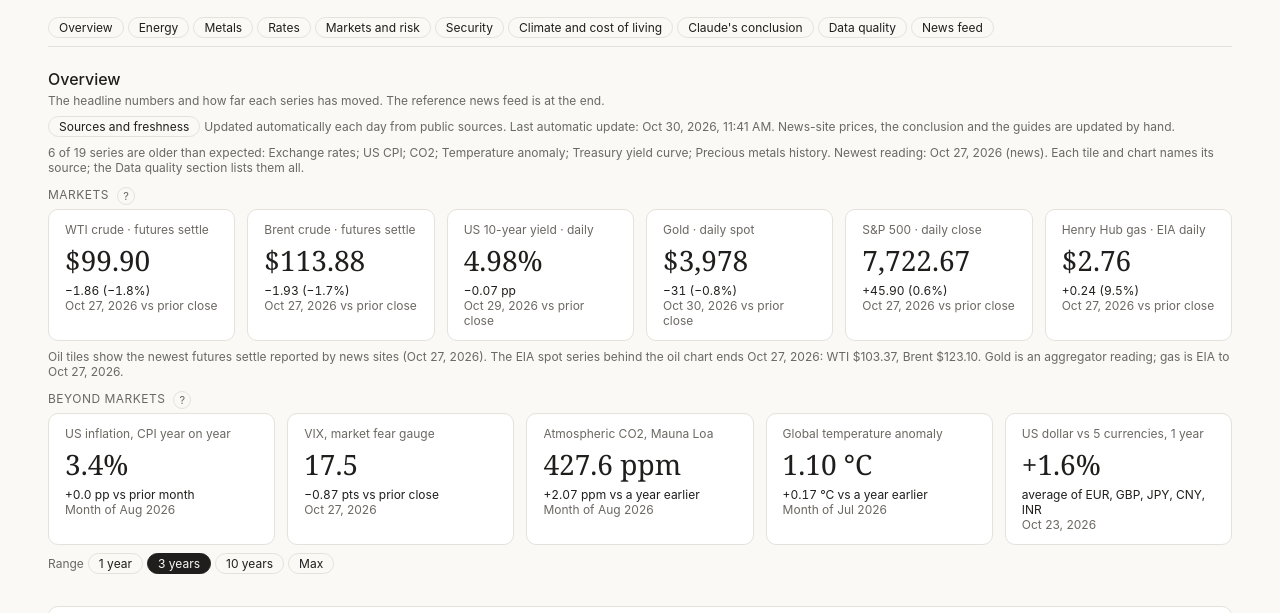
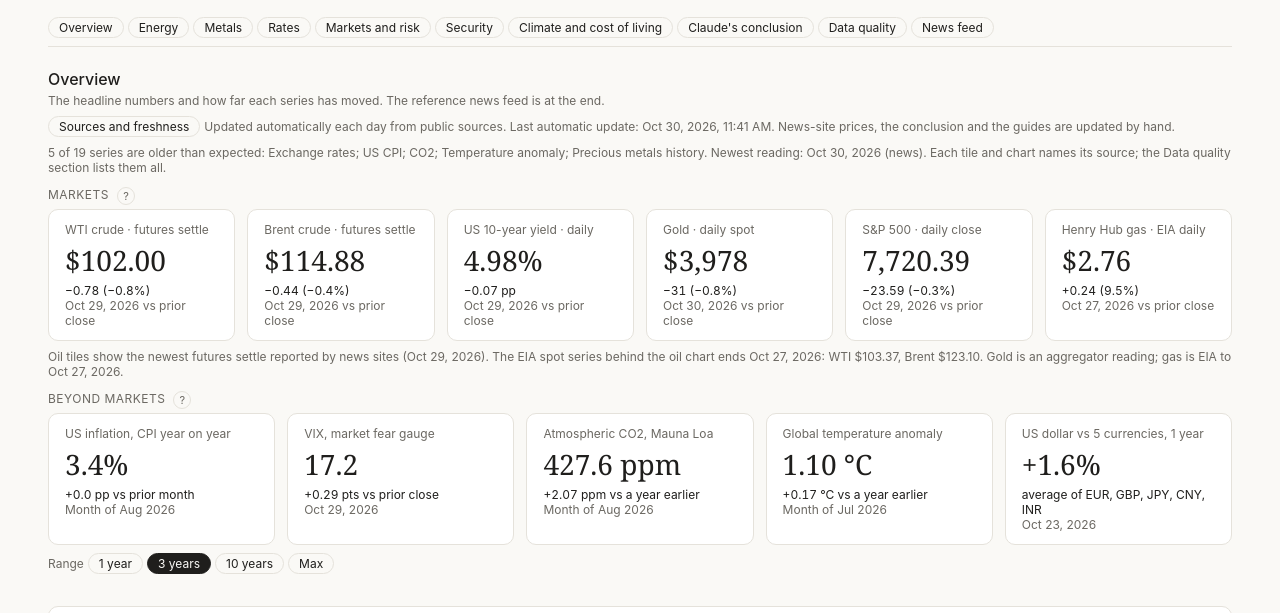
Before and after one commit to jaisunh2o/market-monitor, a plain HTML site: page site/index.html in a window 1280 px wide. Shown: the part 114-727 px from the top of the page. Drawn offline with Linux system fonts and the light colour scheme.

Commit message:
Add files via upload

```diff
--- a/site/data/claude_conclusion.json
+++ b/site/data/claude_conclusion.json
@@ -2,49 +2,49 @@
 {
 "theme": "0 Bottom line",
 "headline": "An energy-supply shock on top of 5% long yields",
-"analysis": "Three things dominate this page: WTI spot 88% above where the year started, a 10-year yield of about 5% against CPI inflation of 3.4%, and a record 65 armed conflicts. They are linked in the data, but loosely. Oil moves with yields and against stocks, gold has followed yields rather than conflict, and equities have so far absorbed both, with the S&P 500 under 2% below its record close.",
+"analysis": "Three things dominate this page: WTI spot 80% above where the year started, a 10-year yield of about 5% against CPI inflation of 3.4%, and a record 65 armed conflicts. They are linked in the data, but loosely. Oil moves with yields and against stocks, gold has followed yields rather than conflict, and equities have so far absorbed both, with the S&P 500 under 2% below its record close.",
 "evidence": "Scorecard; headline tiles; conflict cards; news panel",
 "confidence": "Medium"
 },
 {
 "theme": "1 Oil",
 "headline": "Oil is the transmission channel",
-"analysis": "WTI averaged 58.0 in December 2025, 91.4 in March and 102.1 in May, dipped to 80.5 in July and was back at 97.3 in September. The Brent minus WTI spot spread is 7.33 dollars, wider than on 85% of days since 2016 (median 3.96), and the futures gap on 27 Oct was 13.98 (Brent 113.88, WTI 99.90). That pattern fits a supply-risk premium on seaborne crude; news reports tie Brent to Middle East attacks on Saudi infrastructure. I have not tested causation.",
+"analysis": "WTI averaged 58.0 in December 2025, 91.4 in March and 102.1 in May, dipped to 80.5 in July and was back at 97.3 in September; October so far averages 101.4. The EIA spot spread between dated Brent and WTI was 19.73 dollars on 27 Oct (Brent 123.10, WTI 103.37; FRED confirms the Brent figure), wider than on 99% of days since 2016 (median 3.96). Dated Brent is a physical price, and it sat about 9 dollars above the December Brent futures settle of 113.88 that day, so the physical market is paying a large premium for prompt barrels. On the futures basis the Brent minus WTI gap was 12.88 on 29 Oct (114.88 and 102.00). That pattern fits a supply-risk premium on seaborne crude; news reports tie Brent to Middle East attacks on Saudi infrastructure and, on 29 Oct, to reports that a top US commander briefed President Trump on military options for Iran. I have not tested causation.",
 "evidence": "Oil chart; Brent minus WTI chart; scorecard; news panel",
 "confidence": "Medium"
 },
 {
 "theme": "2 Oil and rates",
 "headline": "Oil and yields move together, but only loosely",
-"analysis": "The correlation of monthly changes is +0.31 over 60 months and +0.40 over the last 12, so oil explains roughly 10% to 16% of yield moves. Oil this month barely predicts next month's yield change (+0.17), so the link is coincident, not a lead. CPI inflation fell from 4.25% in May to 3.4% in August and has flattened, but the September oil average was 16% above August's, a risk to the next prints.",
+"analysis": "The correlation of monthly changes is +0.31 over 60 months and +0.40 over the last 12, so oil explains roughly 10% to 16% of yield moves. Oil this month barely predicts next month's yield change (+0.17), so the link is coincident, not a lead. CPI inflation fell from 4.25% in May to 3.4% in August and has flattened, but the September oil average was 16% above August's, a risk to the next prints. The Fed's preferred gauge, PCE, rose 3.6% year on year in September (Yahoo Finance).",
 "evidence": "Correlation table; rolling correlation; CPI chart",
 "confidence": "Medium"
 },
 {
 "theme": "3 Oil and stocks",
 "headline": "Stocks look more oil-sensitive lately",
-"analysis": "The oil and S&P 500 correlation moved from -0.14 over 60 months to -0.44 over the last 12 (24-month: -0.13). That is only 12 observations, so read it as a direction. Even so, the S&P 500 closed at 7,722.67 on 27 Oct, 1.2% below its 6 Oct record close of 7,818.93, and the VIX at 17.52 sits inside its 52-week range of 13.38 to 35.30.",
+"analysis": "The oil and S&P 500 correlation moved from -0.14 over 60 months to -0.44 over the last 12 (24-month: -0.13). That is only 12 observations, so read it as a direction. Even so, the S&P 500 closed at 7,720.39 on 29 Oct, 1.3% below its 6 Oct record close of 7,818.93, and the VIX at 17.20 sits inside its 52-week range of 13.38 to 35.30. The Nasdaq fell 1.4% that day as Alphabet dropped about 12.6% on AI-spending worries.",
 "evidence": "Correlation table; S&P and VIX charts; news panel",
 "confidence": "Low to medium"
 },
 {
 "theme": "4 Gold",
 "headline": "Gold has traded as a rates asset, not a conflict hedge",
-"analysis": "Gold's correlation with the 10-year yield is -0.29 over 60 months and -0.40 over 12, against 0.00 and -0.09 with oil and +0.14 and +0.11 with stocks. Spot gold is 17.8% below its Q1 2026 average despite record conflict. The dollar is up against EUR (3.7%), JPY (2.7%) and INR (8.1%) over a year but flat to GBP (-0.4%) and down against CNY (-6.3%), so I would not lean on a dollar explanation.",
+"analysis": "Gold's correlation with the 10-year yield is -0.29 over 60 months and -0.40 over 12, against 0.00 and -0.09 with oil and +0.14 and +0.11 with stocks. Spot gold is 18.4% below its Q1 2026 average (30 Oct, partial day) despite record conflict. The dollar is up against EUR (3.7%), JPY (2.7%) and INR (8.1%) over a year but flat to GBP (-0.4%) and down against CNY (-6.3%), so I would not lean on a dollar explanation.",
 "evidence": "Correlation table; gold charts; FX card",
 "confidence": "Medium"
 },
 {
 "theme": "5 Other metals",
 "headline": "Industrial-leaning metals are falling harder than gold",
-"analysis": "Against Q1 2026 averages, silver is down 36.4%, platinum 31.7% and gold 17.8%; palladium is down 18.9% since 27 Sep. The gold to silver ratio rose from 58.0 in Q1 2026 to 75.1. That is consistent with weaker industrial demand or a positioning unwind in silver; the data cannot separate the two.",
+"analysis": "Against Q1 2026 averages, silver is down 39.9%, platinum 34.6% and gold 18.4%; palladium is down 22.2% since 27 Sep. The gold to silver ratio rose from 58.0 in Q1 2026 to 78.8. That is consistent with weaker industrial demand or a positioning unwind in silver; the data cannot separate the two.",
 "evidence": "Metals charts; gold to silver ratio",
 "confidence": "Low to medium"
 },
 {
 "theme": "6 Real rates and the curve",
 "headline": "Real yields are firm, the curve is not inverted",
-"analysis": "The approximate real 10-year yield (10-year minus CPI) was 1.28 points in August, higher than 68% of months since 2006 but far below the 5.66 peak of July 2009. If inflation holds at 3.4%, September's 4.99% implies about 1.6. The 10-year auction yield rose from 4.580% in July to 5.300% in October (+72 basis points), and the 26 Oct 2-year auction covered 2.59 times against an average of 2.64. The 27 Oct 5-year auction cleared at 4.845% with a cover of 2.33, close to its recent average of about 2.3. With the 10-year 0.31 points above the 2-year (FRED, 23 Oct), the curve points to inflation and term-premium pressure rather than imminent recession. Reuters reports the Fed raised rates last month and markets price at least two more hikes by mid-2027.",
+"analysis": "The approximate real 10-year yield (10-year minus CPI) was 1.28 points in August, higher than 68% of months since 2006 but far below the 5.66 peak of July 2009. If inflation holds at 3.4%, September's 4.99% implies about 1.6. The 10-year auction yield rose from 4.580% in July to 5.300% in October (+72 basis points), and the 26 Oct 2-year auction covered 2.59 times against an average of 2.64. The 27 Oct 5-year auction cleared at 4.845% with a cover of 2.33, and the 29 Oct 7-year at 4.894% with a cover of 2.46 against an average of 2.49, which is in line (coupon 4.875%). With the 10-year 0.37 points above the 2-year (Treasury, 29 Oct), the curve points to inflation and term-premium pressure rather than imminent recession. The Fed held at 3.75% to 4.00% on 28 Oct with two members voting for a hike, after raising rates last month, and traders expect tightening to resume in December (Bloomberg).",
 "evidence": "Real yield chart; yield curve; auction table and trend",
 "confidence": "Medium"
 },
@@ -72,14 +72,14 @@
 {
 "theme": "10 What to watch",
 "headline": "Near-term triggers",
-"analysis": "The Fed decision on 28 Oct, with a hold widely expected; the 7-year auction on 29 Oct; whether the 10-year holds below 5%; the gap between oil futures and spot; and whether stocks' oil sensitivity persists. A break in the gold and yield relationship would also change the read on gold.",
+"analysis": "The US midterm elections on 3 Nov and the Treasury's refunding announcement on 4 Nov; Brent's expiring December contract on 30 Oct and the roll to January, which will show as a jump in the oil chart; reports of possible US military action against Iran after the midterms; the December Fed meeting, where a hike is expected; whether the 10-year stays below 5%; and whether stocks' oil sensitivity persists. A break in the gold and yield relationship would also change the read on gold.",
 "evidence": "News panel; rates section",
 "confidence": "Medium"
 },
 {
 "theme": "11 How far to trust this",
 "headline": "Limits of the evidence",
-"analysis": "The correlations use monthly changes over 60 and 12 observations and do not prove causes. The oil spot series ends 20 Oct while the tiles use futures. Metals daily data comes from an aggregator. Several series have a single source (see Data quality). I have not seen the dashboard render.",
+"analysis": "The correlations use monthly changes over 60 and 12 observations and do not prove causes. The EIA spot series ends 27 Oct while the tiles and oil chart use futures. Metals daily data comes from an aggregator. Several series have a single source (see Data quality). I have not seen the dashboard render.",
 "evidence": "Source map; freshness table",
 "confidence": "High on the limits"
 }
--- a/site/data/news_prices.json
+++ b/site/data/news_prices.json
@@ -1,4 +1,124 @@
 [
+{
+"as_of": "2026-10-30",
+"series": "WTI crude (futures, pre-market)",
+"value": 102.77,
+"unit": "$/bbl",
+"basis": "pre-market, 00:05 GMT",
+"source": "OilPrice.com",
+"change_pct": null,
+"change_abs": null
+},
+{
+"as_of": "2026-10-30",
+"series": "Brent crude (futures, pre-market)",
+"value": 116,
+"unit": "$/bbl",
+"basis": "intraday, approximate ('near $116')",
+"source": "Private Banker citing Reuters; FinanceFeeds also says 'about $116'",
+"change_pct": null,
+"change_abs": null
+},
+{
+"as_of": "2026-10-29",
+"series": "WTI crude (futures)",
+"value": 102.0,
+"unit": "$/bbl",
+"basis": "settle",
+"source": "Reuters, Bloomberg and DTN agree (down 0.78, 0.76%)",
+"change_pct": -0.76,
+"change_abs": -0.78
+},
+{
+"as_of": "2026-10-29",
+"series": "VIX",
+"value": 17.2,
+"unit": "index",
+"basis": "close",
+"source": "CBOE history via the daily job",
+"change_pct": null,
+"change_abs": null
+},
+{
+"as_of": "2026-10-29",
+"series": "US 10-year yield",
+"value": 4.98,
+"unit": "%",
+"basis": "close",
+"source": "US Treasury via the daily job; Forbes Advisor gives the same",
+"change_pct": null,
+"change_abs": null
+},
+{
+"as_of": "2026-10-29",
+"series": "S&P 500",
+"value": 7720.39,
+"unit": "index",
+"basis": "close",
+"source": "Yahoo Finance (down 23.59, 0.30%)",
+"change_pct": -0.3,
+"change_abs": -23.59
+},
+{
+"as_of": "2026-10-29",
+"series": "Brent crude (futures)",
+"value": 114.88,
+"unit": "$/bbl",
+"basis": "settle",
+"source": "Reuters, Bloomberg and DTN agree (down 0.44, 0.38%). Brent's December contract expires 30 Oct",
+"change_pct": -0.38,
+"change_abs": -0.44
+},
+{
+"as_of": "2026-10-28",
+"series": "WTI crude (futures)",
+"value": 102.78,
+"unit": "$/bbl",
+"basis": "settle",
+"source": "MT Newswires headline (up 2.88, 2.9%); NEXUS, Cappnotes and Bloomberg agree",
+"change_pct": 2.9,
+"change_abs": 2.88
+},
+{
+"as_of": "2026-10-28",
+"series": "VIX",
+"value": 16.91,
+"unit": "index",
+"basis": "close",
+"source": "CBOE history via the daily job; Trade90X gives the same close",
+"change_pct": null,
+"change_abs": null
+},
+{
+"as_of": "2026-10-28",
+"series": "US 10-year yield",
+"value": 5.05,
+"unit": "%",
+"basis": "close",
+"source": "FRED DGS10",
+"change_pct": null,
+"change_abs": null
+},
+{
+"as_of": "2026-10-28",
+"series": "S&P 500",
+"value": 7743.98,
+"unit": "index",
+"basis": "close",
+"source": "Zacks via Yahoo Finance and note.com agree (up 21.38, 0.28%)",
+"change_pct": 0.28,
+"change_abs": 21.38
+},
+{
+"as_of": "2026-10-28",
+"series": "Brent crude (futures)",
+"value": 115.32,
+"unit": "$/bbl",
+"basis": "settle",
+"source": "Bloomberg via Rigzone (up 1.3%) and NEXUS; the 29 Oct settle of 114.88 down 0.44 confirms it",
+"change_pct": 1.3,
+"change_abs": 1.44
+},
 {
 "as_of": "2026-10-27",
 "series": "WTI crude (futures, pre-market)",
@@ -62,12 +182,12 @@
 {
 "as_of": "2026-10-27",
 "series": "S&P 500",
-"value": 7722.67,
+"value": 7722.6,
 "unit": "index",
 "basis": "close",
-"source": "Investrade (shows 7,722; +45.90, +0.60%). Value is the 26 Oct close 7,676.77 plus the reported +45.90; HDFC Sky and Yahoo Finance also report +0.60%",
+"source": "Derived: the 28 Oct close of 7,743.98 minus its reported gain of 21.38 (Zacks via Yahoo Finance and note.com agree); Investrade showed 7,722. Replaces 7,722.67, which added a rounded gain to the 26 Oct close",
 "change_pct": 0.6,
-"change_abs": 45.9
+"change_abs": 45.83
 },
 {
 "as_of": "2026-10-27",
--- a/site/data/oil_settles.json
+++ b/site/data/oil_settles.json
@@ -40,5 +40,19 @@
 "brent": 113.88,
 "contract": "December 2026",
 "note": ""
+},
+{
+"date": "2026-10-28",
+"wti": 102.78,
+"brent": 115.32,
+"contract": "December 2026",
+"note": ""
+},
+{
+"date": "2026-10-29",
+"wti": 102.0,
+"brent": 114.88,
+"contract": "December 2026",
+"note": "Brent's December contract expires 30 Oct"
 }
 ]
--- a/site/data/ust_auctions.json
+++ b/site/data/ust_auctions.json
@@ -127,9 +127,21 @@
 "bid_to_cover": 2.21,
 "indirect_pct": 54.31,
 "direct_pct": 29.92,
-"coupon_pct": null,
-"coupon_basis": "not stated in the sources I read",
+"coupon_pct": 5.0,
+"coupon_basis": "stated (Your Best Savings, citing Treasury)",
 "source": "InvestingLive, dated 23 Sep; TFTC and RTTNews give the same yield"
+},
+{
+"auction": "2026-09-24",
+"security": "7-year note (new issue)",
+"size_usd_bn": 44,
+"high_yield_pct": 5.085,
+"bid_to_cover": 2.42,
+"indirect_pct": 57.2,
+"direct_pct": null,
+"coupon_pct": 5.0,
+"coupon_basis": "stated (Your Best Savings, citing Treasury)",
+"source": "MarketScreener (Dow Jones) and Your Best Savings agree; highest 7-year yield since April 1993"
 },
 {
 "auction": "2026-10-07",
@@ -142,6 +154,18 @@
 "coupon_pct": 4.625,
 "coupon_basis": "reopening of the 12 Aug issue",
 "source": "Wolf Street, Helious and Investing.com agree on the yield; Wolf Street says the same coupon"
+},
+{
+"auction": "2026-10-08",
+"security": "30-year bond (reopening)",
+"size_usd_bn": null,
+"high_yield_pct": 5.618,
+"bid_to_cover": 2.54,
+"indirect_pct": null,
+"direct_pct": null,
+"coupon_pct": 5.125,
+"coupon_basis": "stated (Your Best Savings, citing Treasury)",
+"source": "Your Best Savings"
 },
 {
 "auction": "2026-10-21",
@@ -178,5 +202,17 @@
 "coupon_pct": null,
 "coupon_basis": "not stated in the sources I read",
 "source": "RTTNews, TFTC, Rallies and The Vault Report agree on the yield and cover"
+},
+{
+"auction": "2026-10-29",
+"security": "7-year note (new issue)",
+"size_usd_bn": 44,
+"high_yield_pct": 4.894,
+"bid_to_cover": 2.46,
+"indirect_pct": 57.8,
+"direct_pct": 32.8,
+"coupon_pct": 4.875,
+"coupon_basis": "stated (Treasury Fiscal Data)",
+"source": "InvestingLive, Helious, MarketScreener and Rallies agree; coupon from Treasury Fiscal Data via Fed Gazette"
 }
 ]
--- a/site/data/yield_curve.json
+++ b/site/data/yield_curve.json
@@ -1,51 +1,44 @@
 [
 {
-"date": "2026-10-23",
-"tenor": "6M",
-"years": 0.5,
-"yield_pct": 4.3,
-"source": "Freenance, citing the US Treasury par yield curve; 10Y matches FRED DGS10, 2Y matches the NEXUS morning note"
+"date": "2026-10-29",
+"tenor": "2Y",
+"years": 2,
+"yield_pct": 4.61,
+"source": "US Treasury via the daily job; Forbes Advisor agrees"
 },
 {
-"date": "2026-10-23",
-"tenor": "1Y",
-"years": 1,
-"yield_pct": 4.44,
-"source": "Freenance, citing the US Treasury par yield curve; 10Y matches FRED DGS10, 2Y matches the NEXUS morning note"
+"date": "2026-10-29",
+"tenor": "3Y",
+"years": 3,
+"yield_pct": 4.73,
+"source": "Forbes Advisor (single secondary page)"
 },
 {
-"date": "2026-10-23",
-"tenor": "2Y",
-"years": 2,
-"yield_pct": 4.69,
-"source": "Freenance, citing the US Treasury par yield curve; 10Y matches FRED DGS10, 2Y matches the NEXUS morning note"
+"date": "2026-10-29",
+"tenor": "5Y",
+"years": 5,
+"yield_pct": 4.78,
+"source": "Forbes Advisor (single secondary page)"
 },
 {
-"date": "2026-10-23",
-"tenor": "3Y",
-"years": 3,
-"yield_pct": 4.75,
-"source": "Freenance, citing the US Treasury par yield curve; 10Y matches FRED DGS10, 2Y matches the NEXUS morning note"
+"date": "2026-10-29",
+"tenor": "7Y",
+"years": 7,
+"yield_pct": 4.87,
+"source": "Forbes Advisor (single secondary page)"
 },
 {
-"date": "2026-10-23",
-"tenor": "5Y",
-"years": 5,
-"yield_pct": 4.82,
-"source": "Freenance, citing the US Treasury par yield curve; 10Y matches FRED DGS10, 2Y matches the NEXUS morning note"
+"date": "2026-10-29",
+"tenor": "10Y",
+"years": 10,
+"yield_pct": 4.98,
+"source": "US Treasury via the daily job; FRED and Forbes Advisor agree"
 },
 {
-"date": "2026-10-23",
-"tenor": "10Y",
-"years": 10,
-"yield_pct": 5.0,
-"source": "Freenance, citing the US Treasury par yield curve; 10Y matches FRED DGS10, 2Y matches the NEXUS morning note"
-},
-{
-"date": "2026-10-23",
+"date": "2026-10-29",
 "tenor": "30Y",
 "years": 30,
-"yield_pct": 5.33,
-"source": "Freenance, citing the US Treasury par yield curve; 10Y matches FRED DGS10, 2Y matches the NEXUS morning note"
+"yield_pct": 5.32,
+"source": "US Treasury via the daily job; Forbes Advisor agrees"
 }
 ]
```
Also changed, not shown: site/index.html (+5 -4 lines).
